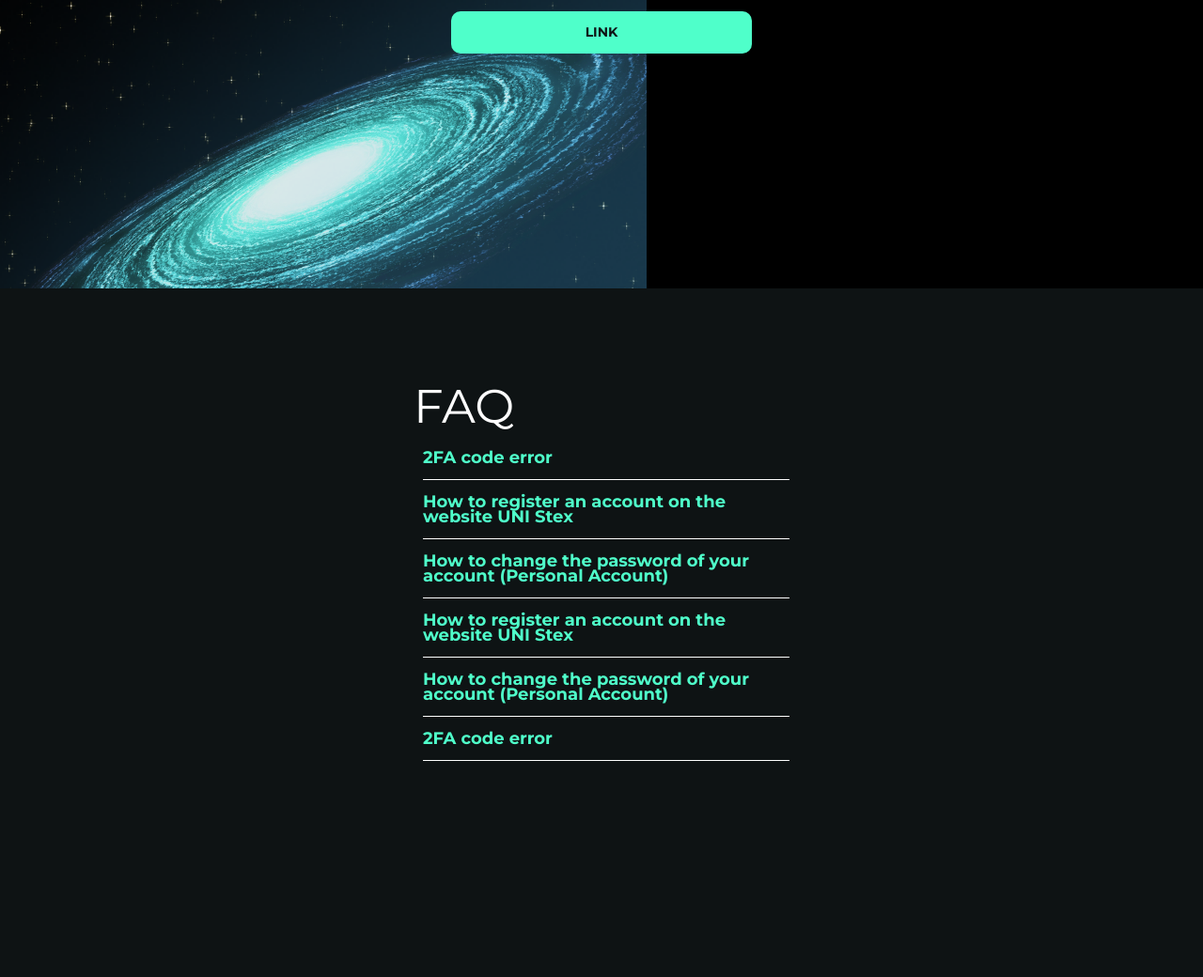
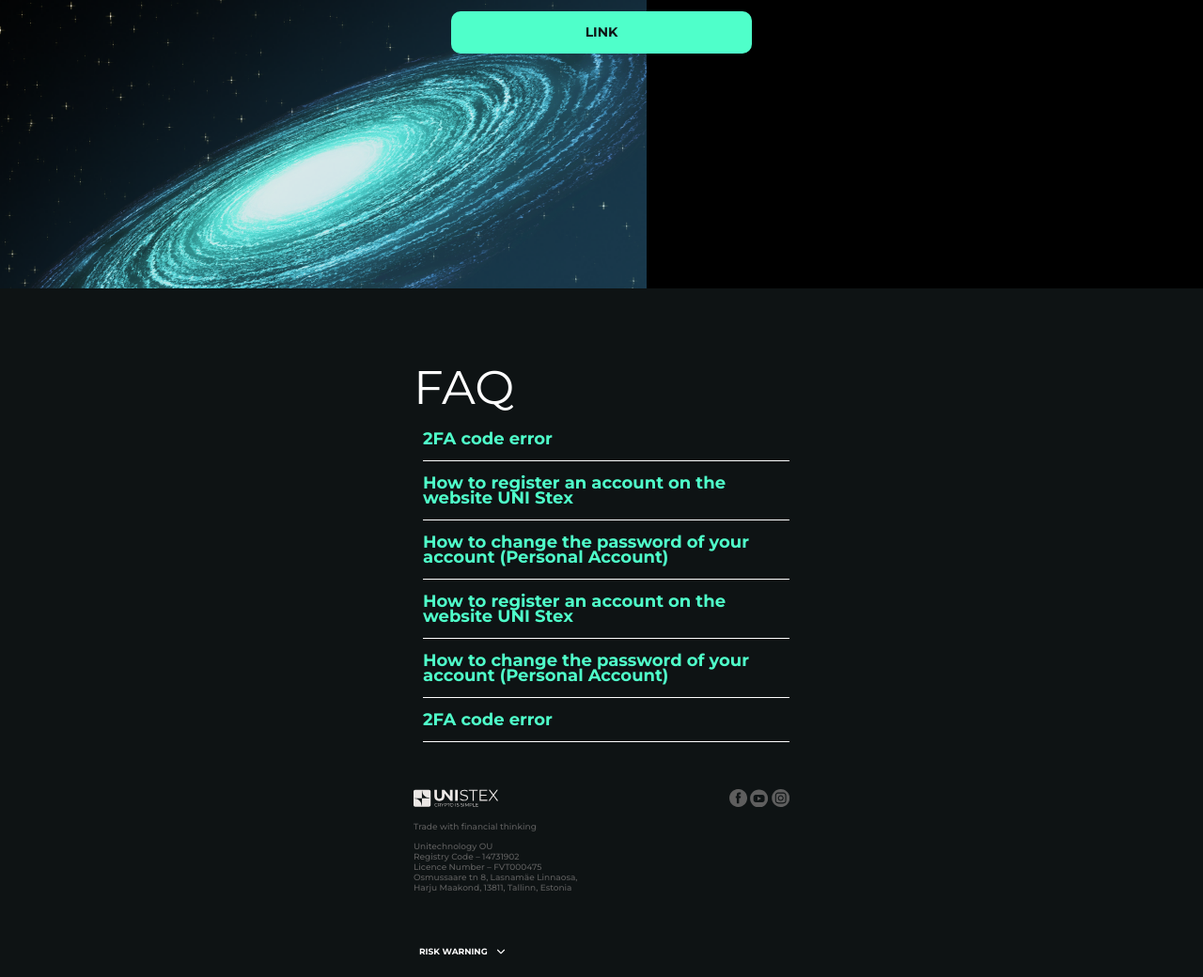
Before and after one commit to mamamamamaa/crypto, a plain HTML site: page index.html in a window 1280 px wide. Shown: the part 7775-8815 px from the top of the page at 94% size. Before the commit the page ends 8635 px from the top, so only its background shows below. Drawn offline with nearby package versions, Linux system fonts and the light colour scheme.

Commit message:
finished footer

```diff
--- a/index.html
+++ b/index.html
@@ -7,7 +7,7 @@
     <link rel="preconnect" href="https://fonts.googleapis.com" />
     <link rel="preconnect" href="https://fonts.gstatic.com" crossorigin />
     <link
-      href="https://fonts.googleapis.com/css2?family=Lato:wght@300&family=Montserrat:wght@400;700&display=swap"
+      href="https://fonts.googleapis.com/css2?family=Lato:wght@300&family=Montserrat:wght@400;500;700&display=swap"
       rel="stylesheet"
     />
     <link
@@ -371,26 +371,34 @@
       </section>
     </main>
 
-    <!-- <footer>
+    <footer>
+      <div class="container footer-container">
         <div class="link-container">
-        <svg class="footer--logo">
+          <svg class="footer--logo" width="90" height="19">
             <use href="./images/symbol-defs.svg#icon-logo"></use>
           </svg>
+
           <ul class="footer--list">
             <li class="footer--item">
-            <svg class="footer--icon">
+              <a href="" class="footer--item__link">
+                <svg class="footer--icon" width="19.5" height="19.5">
                   <use href="./images/symbol-defs.svg#icon-facebook"></use>
                 </svg>
+              </a>
             </li>
             <li class="footer--item">
-            <svg class="footer--icon">
+              <a href="" class="footer--item__link">
+                <svg class="footer--icon" width="19.5" height="19.5">
                   <use href="./images/symbol-defs.svg#icon-youtube"></use>
                 </svg>
+              </a>
             </li>
             <li class="footer--item">
-            <svg class="footer--icon">
+              <a href="" class="footer--item__link">
+                <svg class="footer--icon" width="19.5" height="19.5">
                   <use href="./images/symbol-defs.svg#icon-instagram"></use>
                 </svg>
+              </a>
             </li>
           </ul>
         </div>
@@ -406,7 +414,13 @@
           </address>
         </div>
 
-      <button type="button">Risk warning</button>
-    </footer> -->
+        <button type="button" class="footer--btn">
+          Risk warning
+          <svg class="footer--btn-icon" width="28" height="14">
+            <use href="./images/symbol-defs.svg#icon-check"></use>
+          </svg>
+        </button>
+      </div>
+    </footer>
   </body>
 </html>
--- /dev/null
+++ b/sass/componets/footer/_address.scss
@@ -0,0 +1,36 @@
+.address-cotainer {
+  margin-bottom: 55px;
+}
+
+.footer-paragraph,
+.footer--address p {
+  font-weight: 500;
+  font-size: 9px;
+  line-height: 11px;
+
+  color: $footer-color;
+
+  font-style: normal;
+}
+
+.footer-paragraph {
+  margin-bottom: 10px;
+}
+
+.footer--btn {
+  display: flex;
+  align-items: center;
+
+  padding-bottom: 20px;
+
+  font-weight: 700;
+  font-size: 9px;
+  line-height: 11px;
+  text-transform: uppercase;
+
+  color: $main-white;
+
+  background-color: transparent;
+
+  border: 0;
+}
--- /dev/null
+++ b/sass/componets/footer/_links.scss
@@ -0,0 +1,17 @@
+.link-container {
+  display: flex;
+  justify-content: space-between;
+
+  margin-bottom: 10px;
+}
+
+.footer--logo {
+  fill: $footer-color;
+}
+
+.footer--list {
+  display: flex;
+  & li:not(:last-child) {
+    margin-right: 3px;
+  }
+}
--- a/sass/componets/main/_questions.scss
+++ b/sass/componets/main/_questions.scss
@@ -3,7 +3,7 @@
 }
 
 .questions-container {
-  padding-top: 120px;
+  padding-top: 100px;
   padding-bottom: 50px;
 }
 
--- a/sass/main.scss
+++ b/sass/main.scss
@@ -1,13 +1,15 @@
 // ========== TOOLS ===========
-
 @import "./utils/vars";
 @import "./utils/mainSet";
 @import "./utils/container";
 @import "./utils/entry";
 
-// ========== STYLES ===========
+// ============= STYLES ==============
 
+// ========= HEADER ==========
 @import "./componets/header/header";
+
+// ========= MAIN ==========
 @import "./componets/main/hero";
 @import "./componets/main/info";
 @import "./componets/main/products";
@@ -18,3 +20,7 @@
 @import "./componets/main/mobile-app";
 @import "./componets/main/afilliate-program";
 @import "./componets/main/questions";
+
+// ========= FOOTER ==========
+@import "./componets/footer/links";
+@import "./componets/footer/address";
--- a/sass/utils/_vars.scss
+++ b/sass/utils/_vars.scss
@@ -2,3 +2,4 @@ $main-white: #fff;
 $accent-color: #4fffca;
 $main-black: rgba(14, 19, 20, 1);
 $logo-color: #ebe7e5;
+$footer-color: #5e5e5e;
```
Also changed, not shown: sass/main.css, 1 other file. Lines whose indentation alone changed are shown as unchanged.
